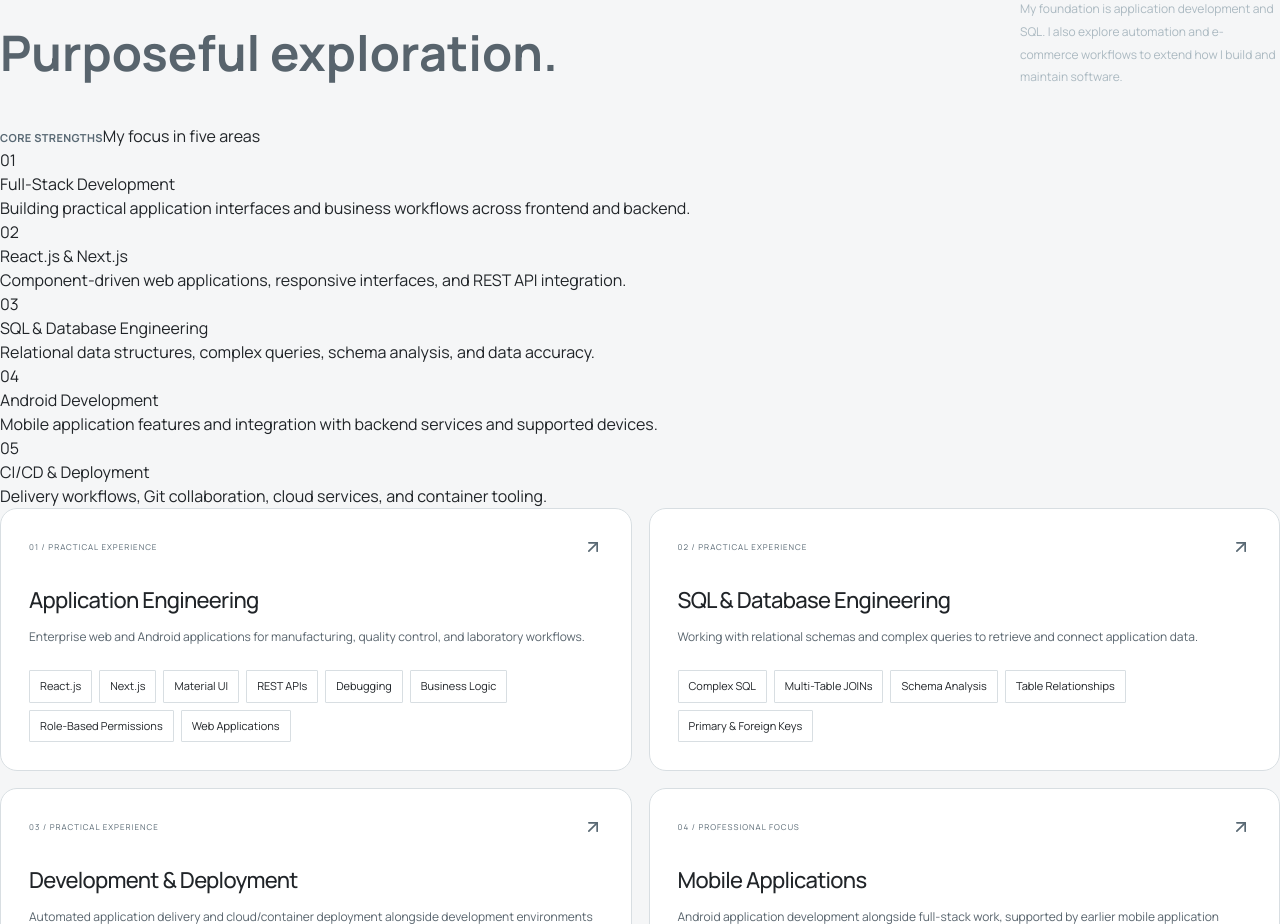
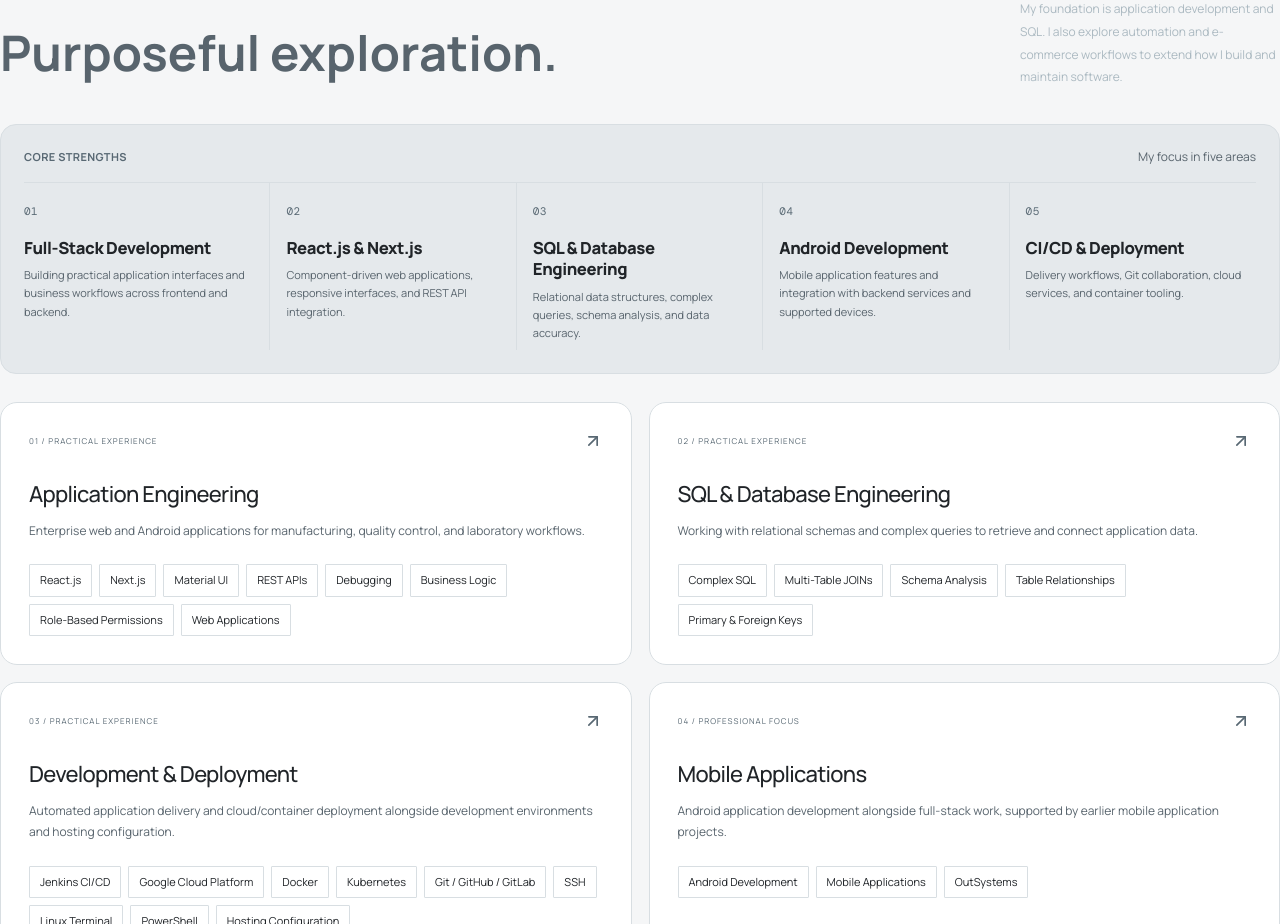
Before and after one commit to MarcelloWijaya/MarcelloWijaya.github.io, a React (Vite) app: page / in a window 1280 px wide. Shown: the part 6049-6973 px from the top of the page. Built offline with nearby package versions, Linux system fonts and the light colour scheme.

Commit message:
style(portfolio): five responsive core skill cards in Graphite & Titanium

```diff
--- a/src/soft-human.css
+++ b/src/soft-human.css
@@ -398,3 +398,56 @@ html[data-theme] footer a.brand{width:116px}
   html[data-theme] a.brand .mww-wordmark{width:85px}
   html[data-theme] footer a.brand{width:87px}
 }
+
+/* Five focus areas: concise, responsive and consistent with Graphite & Titanium. */
+html[data-theme] .core-expertise{
+  margin:0 0 28px;
+  padding:23px;
+  border:1px solid var(--rule);
+  border-radius:16px;
+  background:var(--surface-quiet);
+}
+html[data-theme] .core-expertise-heading{
+  display:flex;align-items:baseline;justify-content:space-between;gap:16px;
+  padding-bottom:16px;border-bottom:1px solid var(--rule);
+}
+html[data-theme] .core-expertise-heading>span:last-child{font-size:12px;color:var(--muted-ink)}
+html[data-theme] .core-expertise-grid{
+  display:grid;grid-template-columns:repeat(5,minmax(0,1fr));gap:0;
+}
+html[data-theme] .core-expertise-item{
+  display:flex;flex-direction:column;gap:17px;min-width:0;
+  padding:20px 16px 8px;border-right:1px solid var(--rule);
+}
+html[data-theme] .core-expertise-item:first-child{padding-left:0}
+html[data-theme] .core-expertise-item:last-child{border-right:0;padding-right:0}
+html[data-theme] .core-expertise-index{
+  font-family:'DM Mono',monospace;font-size:11px;letter-spacing:.04em;color:var(--slate);
+}
+html[data-theme] .core-expertise-item h3{
+  margin:0 0 8px;font-size:clamp(14px,1.3vw,17px);font-weight:750;
+  letter-spacing:-.025em;line-height:1.3;color:var(--ink);
+}
+html[data-theme] .core-expertise-item p{
+  margin:0;font-size:11px;line-height:1.65;color:var(--muted-ink);
+}
+@media(max-width:1050px){
+  html[data-theme] .core-expertise-grid{grid-template-columns:repeat(3,minmax(0,1fr));row-gap:10px}
+  html[data-theme] .core-expertise-item:nth-child(3){border-right:0}
+  html[data-theme] .core-expertise-item:nth-child(4){padding-left:0}
+}
+@media(max-width:640px){
+  html[data-theme] .core-expertise{padding:17px;border-radius:14px}
+  html[data-theme] .core-expertise-heading{align-items:flex-start;flex-direction:column;gap:5px}
+  html[data-theme] .core-expertise-grid{grid-template-columns:1fr;gap:0}
+  html[data-theme] .core-expertise-item,
+  html[data-theme] .core-expertise-item:first-child,
+  html[data-theme] .core-expertise-item:nth-child(4){
+    flex-direction:row;align-items:flex-start;gap:14px;padding:13px 0;
+    border-right:0;border-bottom:1px solid var(--rule);
+  }
+  html[data-theme] .core-expertise-item:last-child{border:0;padding-bottom:0}
+  html[data-theme] .core-expertise-index{padding-top:2px}
+  html[data-theme] .core-expertise-item h3{font-size:15px}
+  html[data-theme] .core-expertise-item p{font-size:11px}
+}
```
